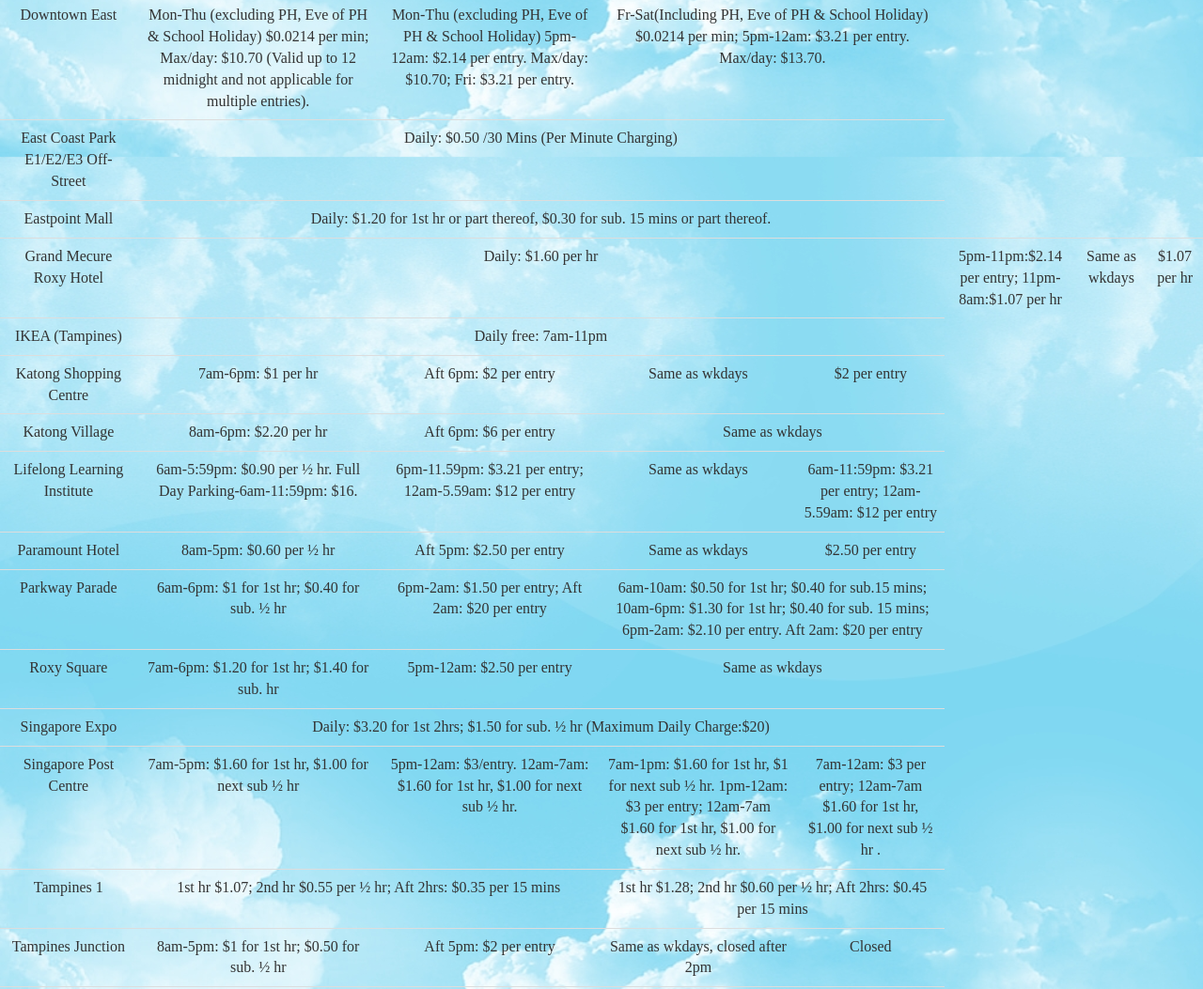
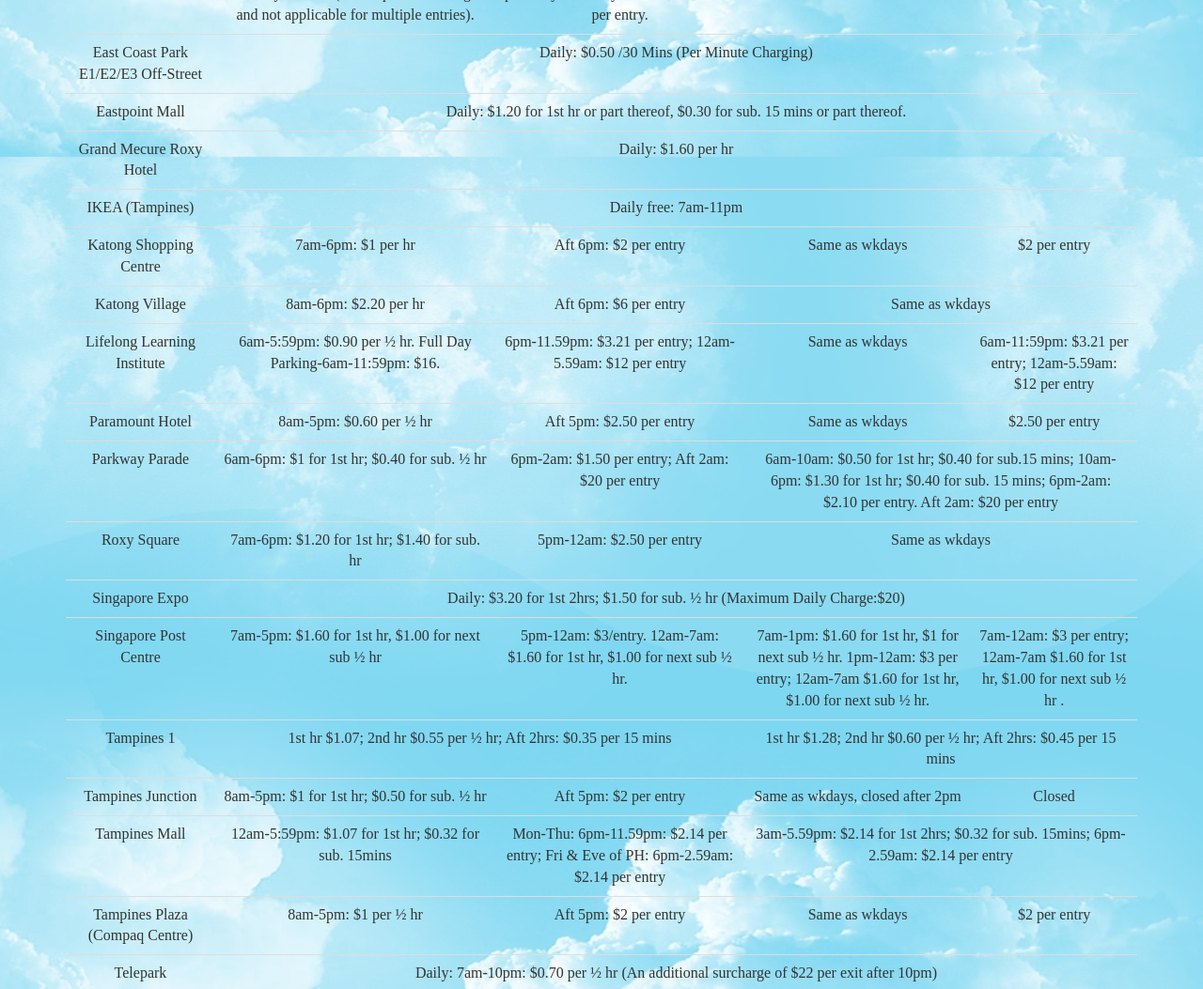
Before and after one commit to KlashbeN/BrowseAMall, a website: page parking/eastparking.html in a window 1280 px wide. Shown: the part 793-1846 px from the top of the page at 94% size. Drawn offline with nearby package versions, Linux system fonts and the light colour scheme.

Commit message:
Update eastparking.html

```diff
--- a/parking/eastparking.html
+++ b/parking/eastparking.html
@@ -24,7 +24,7 @@
 </head>
 
 <body>
-
+<div class="container">
  <!-- Static navbar -->
       <nav class="navbar navbar-default">
         <div class="container-fluid">
@@ -59,6 +59,8 @@
           </div><!--/.nav-collapse -->
         </div><!--/.container-fluid -->
       </nav>
+<div class="responsive-table">
+
  <table class="table">
     <thead>
       <tr>
@@ -135,9 +137,6 @@
         <tr>
         <td>Grand Mecure Roxy Hotel</td>
         <td colspan = 4>Daily: $1.60 per hr</td>
-        <td colspan = 1> 5pm-11pm:$2.14 per entry; 11pm-8am:$1.07 per hr</td>
-        <td colspan = 1> Same as wkdays</td>
-        <td colspan = 1>$1.07 per hr</td>
         </tr>
         <tr>
         <td>IKEA (Tampines)</td>
@@ -230,5 +229,7 @@
         </tr>
      </tbody>
     </table>
+    </div>
 </body>
+</div>
 </html>
```
